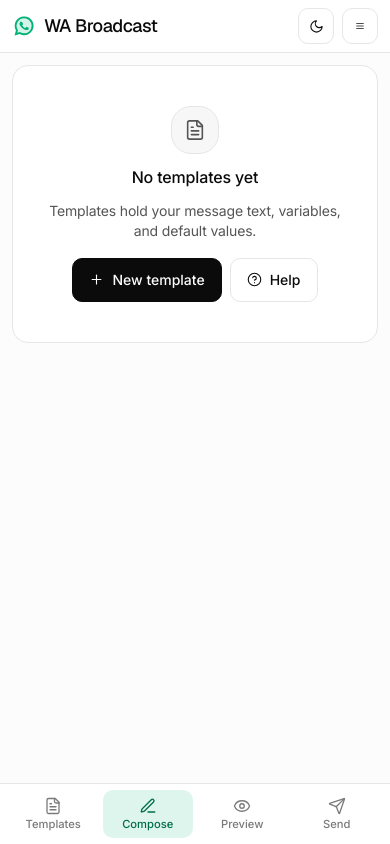
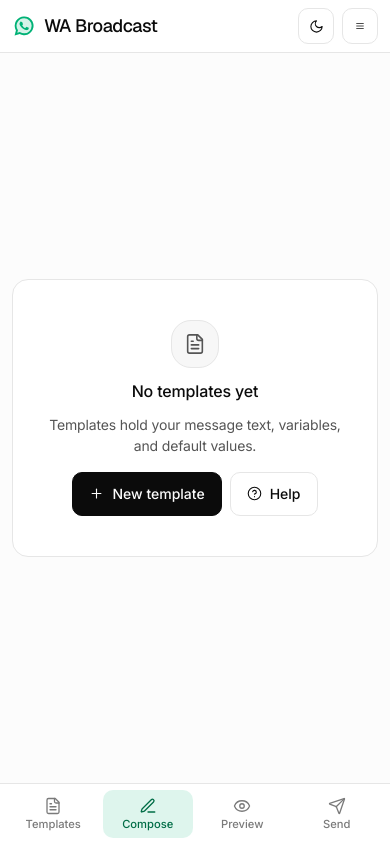
Before and after one commit to ryankosegeran-byte/broadcast_reverse_whatsapp, a Svelte app: page / in a window 390 px wide. Built offline with nearby package versions, Linux system fonts and the light colour scheme.

Commit message:
Center mobile empty state when no template is selected

```diff
--- a/src/App.svelte
+++ b/src/App.svelte
@@ -610,7 +610,7 @@
   }
 </script>
 
-<div class="page" data-mobile-tab={mobileTab}>
+<div class="page" class:no-template={!active} data-mobile-tab={mobileTab}>
   <header class="topbar">
     <div class="brand">
       <span class="brand-mark" aria-hidden="true">
--- a/src/styles.css
+++ b/src/styles.css
@@ -3084,6 +3084,12 @@ td.actions {
     align-content: start;
   }
 
+  /* No template yet: center the empty state in the viewport instead of pinning it to the top. */
+  .page.no-template[data-mobile-tab='compose'] .mobile-viewport,
+  .page.no-template[data-mobile-tab='preview'] .mobile-viewport {
+    align-content: center;
+  }
+
   .mobile-tpl-bar {
     display: flex;
     align-items: flex-end;
```
